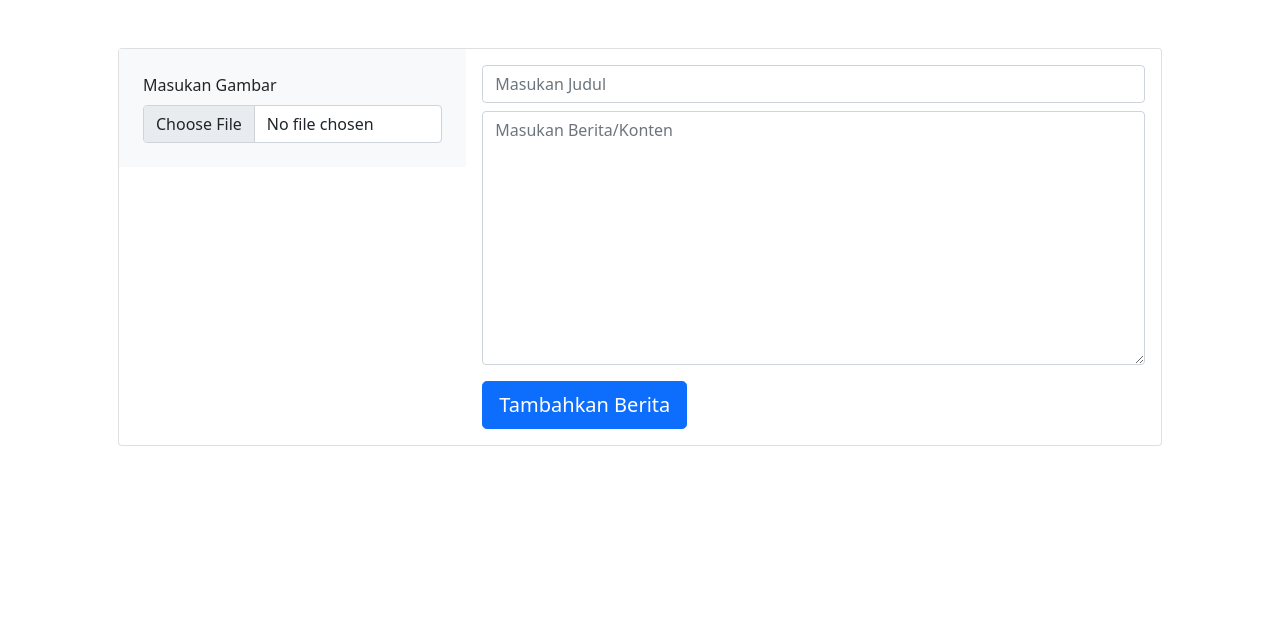
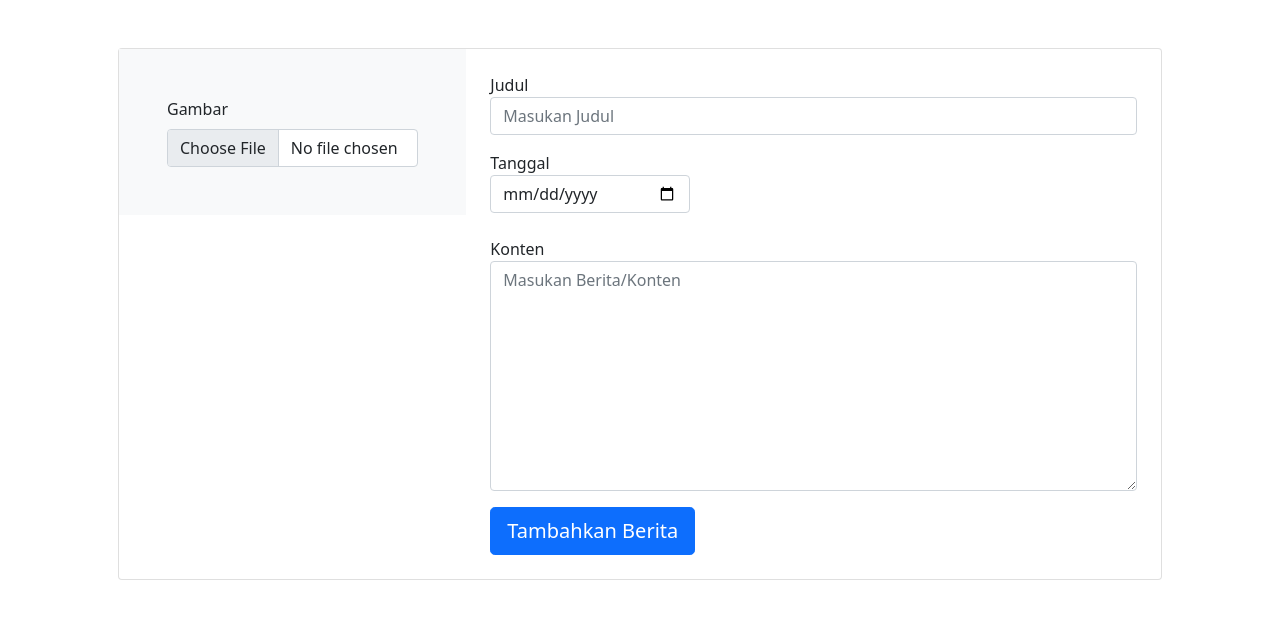
Before and after one commit to zeapiaji/PPDB, a PHP site: page /berita/admin.php in a window 1280 px wide. Shown: the top 627 px of the page. Run offline with PHP 8.4, Linux system fonts and the light colour scheme.

Commit message:
update zea komputer

```diff
--- a/berita/add-berita.php
+++ b/berita/add-berita.php
@@ -1,6 +1,7 @@
-<link href="../assets/vendor/bootstrap/css/bootstrap.min.css" rel="stylesheet">
-
-<form action="proses-berita.php" method="POST" class="needs-validation" novalidate>
+<!DOCTYPE html>
+<html lang="en">
+<body>
+  <form action="berita/proses-berita.php" method="POST" enctype="multipart/form-data" class="needs-validation" novalidate>
     <div class="container p-5">
       <div class="card">
         <div class="row g-0">
@@ -8,11 +9,11 @@
             <div class="container bg-light" style="height:350;">
               <table style="height: 350;">
                 <tr>
-                <td class="align-middle p-4">
-                  <label class="form-label" for="inputGambar">Masukan Gambar</label>
+                  <td class="align-middle p-5">
+                    <label class="form-label" for="inputGambar">Gambar</label>
                     <input class="form-control" name="gambar" id="inputGambar" type="file" required>
                     <div class="invalid-feedback">
-                    Masukan Gambar
+                      Masukan Gambar untuk Berita
                     </div>
                   </td>
                 </tr>
@@ -20,12 +21,27 @@
             </div>
           </div>
           <div class="col-md-8">
-          <div class="card-body">
-            <h5 class="card-title">
-              <input type="text" class="form-control" name="judul" placeholder="Masukan Judul" required>
-            </h5>
-            <p class="card-text">
-              <textarea class="form-control" name="konten" rows="10" placeholder="Masukan Berita/Konten" required></textarea>
+            <div class="card-body p-4">
+              <div class="card-title">
+                <label for="judul">Judul</label>
+                <input type="text" class="form-control" name="judul" id="judul" placeholder="Masukan Judul" required>
+                <div class="invalid-feedback">
+                  Masukan Judul untuk Berita
+                </div>
+              </div>
+              <div class="card-title mt-3">
+                <label for="tanggal">Tanggal</label>
+                <input type="date" class="form-control" style="max-width: 200px ;" name="tanggal" id="tanggal" placeholder="Masukan Tanggal" required>
+                <div class="invalid-feedback">
+                  Masukan Tanggal untuk Berita
+                </div>
+              </div>
+              <p class="card-text mt-4">
+                <label for="konten">Konten</label>
+                <textarea class="form-control" name="konten" id="konten" rows="9" placeholder="Masukan Berita/Konten" required></textarea>
+                <div class="invalid-feedback">
+                  Masukan Konten untuk Berita
+                </div>
               </p>
                 <input type="submit" class="btn btn-lg btn-primary" value="Tambahkan Berita">
             </div>
@@ -34,3 +50,32 @@
         </div>
     </div>
   </form>
+
+<!-- Bootstrap Validation -->
+<script>
+// Example starter JavaScript for disabling form submissions if there are invalid fields
+(function () {
+  'use strict'
+
+  // Fetch all the forms we want to apply custom Bootstrap validation styles to
+  var forms = document.querySelectorAll('.needs-validation')
+
+  // Loop over them and prevent submission
+  Array.prototype.slice.call(forms)
+    .forEach(function (form) {
+      form.addEventListener('submit', function (event) {
+        if (!form.checkValidity()) {
+          event.preventDefault()
+          event.stopPropagation()
+        }
+
+        form.classList.add('was-validated')
+      }, false)
+    })
+})()
+
+</script>
+<!-- /. Boostrap Validation -->
+
+</body>
+</html>
--- a/view/header.php
+++ b/view/header.php
@@ -1,6 +1,6 @@
  <!-- ======= Header ======= -->
  <header id="header" class="fixed-top">
     <div class="container d-flex align-items-center justify-content-between">
-      <h1 class="logo"><a href="index.php">SMKS MAHAPUTRA CERDAS UTAMA</a></h1>
+      <h1 class="logo" style="font-size: 1vh; font-size:1vw;"><a href="index.php">SMKS MAHAPUTRA CERDAS UTAMA</a></h1>
       <!-- Uncomment below if you prefer to use an image logo -->
       <!-- <a href="index.html" class="logo"><img src="assets/img/logo.png" alt="" class="img-fluid"></a>-->
```
Also changed, not shown: berita/berita.php (+5 -5 lines), berita/detail-berita.php (+5 -2 lines), berita/proses-berita.php (+20 -6 lines), master-tambah-berita.php (added, +13 -0 lines), assets/img/berita/1122 POSTER SANTI SUSANTI.jpg (added), assets/img/berita/2322 POSTER SANTI SUSANTI.jpg (added), assets/img/berita/26POSTER SANTI SUSANTI.jpg (added), assets/img/berita/3222 POSTER SANTI SUSANTI.jpg (added), assets/img/berita/4022 POSTER SANTI SUSANTI.jpg (added), assets/img/berita/4322 POSTER SANTI SUSANTI.jpg (added), assets/img/berita/5022 POSTER SANTI SUSANTI.jpg (added), assets/img/berita/5822 POSTER SANTI SUSANTI.jpg (added), assets/img/berita/59COVER CD SANTI.jpg (added), assets/img/berita/6322 POSTER SANTI SUSANTI.jpg (added), 2 more files, 1 other file. Lines whose indentation alone changed are shown as unchanged.
